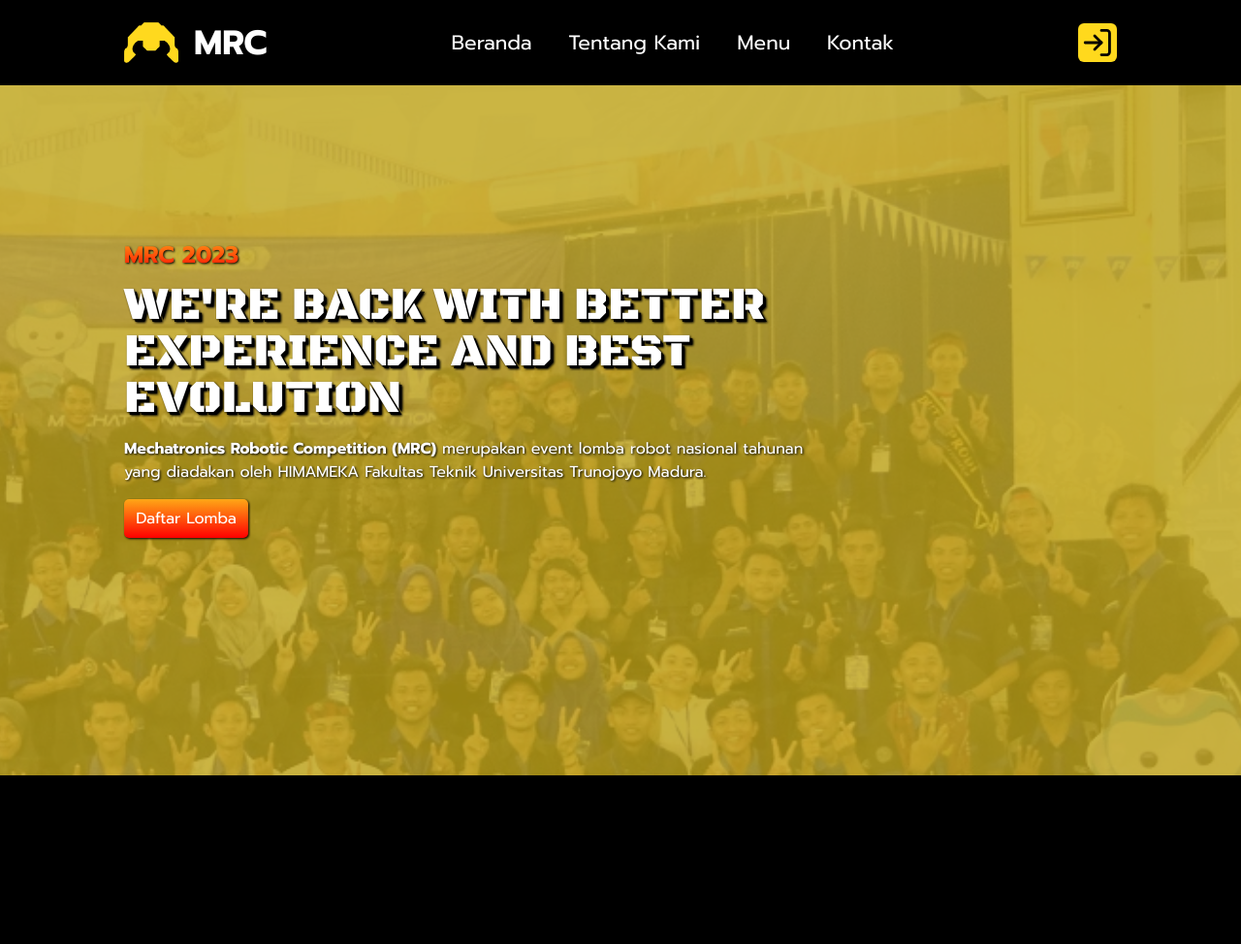
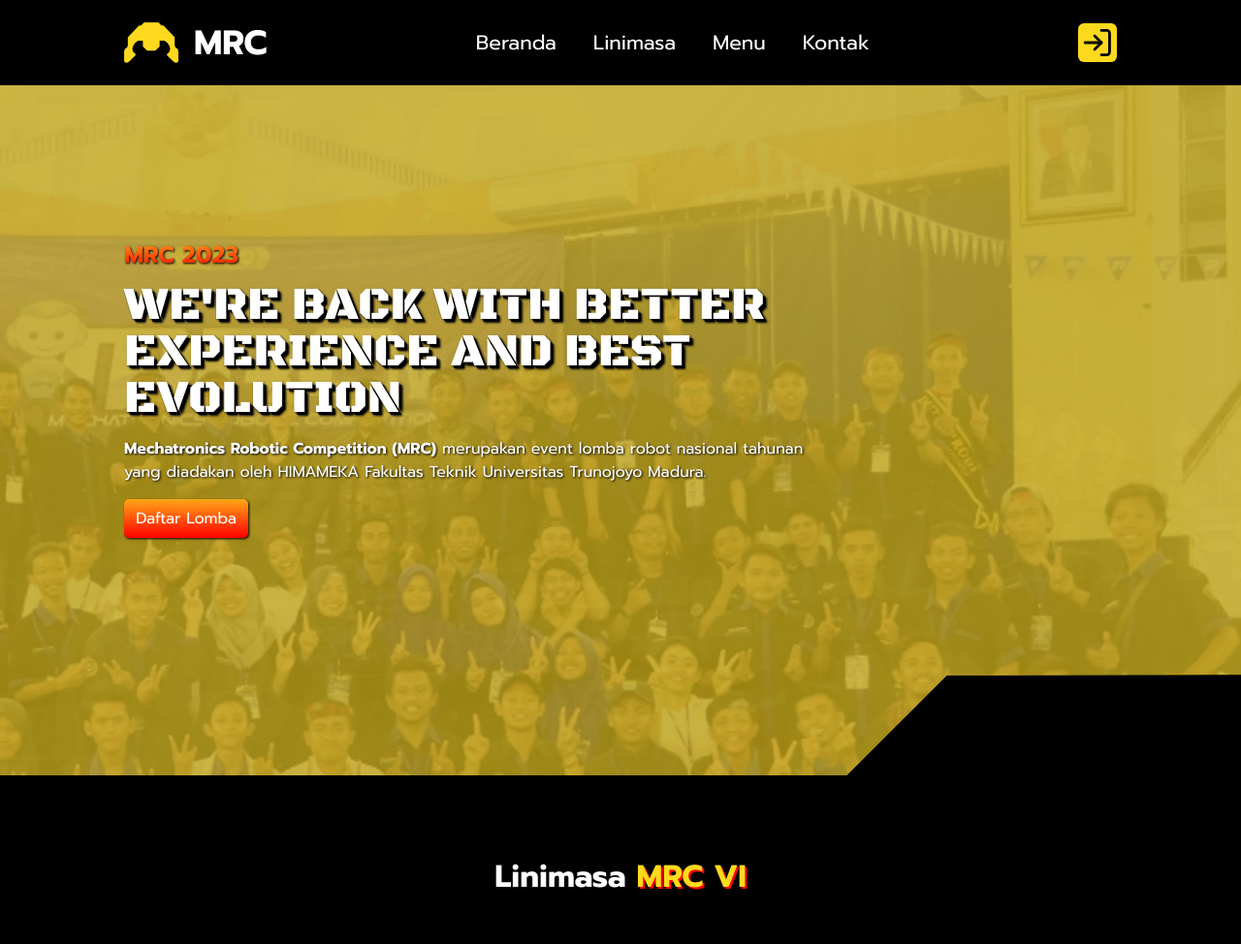
Before and after one commit to ubaidillah-dl/Projek-MRC, a PHP site: page / in a window 1280 px wide. Shown: the top 974 px of the page at 97% size. Run offline with PHP 8.4, Linux system fonts and the light colour scheme.

Commit message:
linimasa

```diff
--- a/css/style.css
+++ b/css/style.css
@@ -135,6 +135,7 @@
 /* Hero */
 .hero {
   position: relative;
+  bottom: 0;
   height: 100vh;
   display: flex;
   align-items: center;
@@ -171,6 +172,10 @@
   position: absolute;
   width: 100%;
   height: 100vh;
+  background-repeat: no-repeat;
+  background-size: contain;
+  background-position: 0 101%;
+  background-image: url(../assets/Background.svg);
 }
 
 .hero .content {
@@ -230,6 +235,29 @@
   scale: 1.04;
   transition: 0.3s;
   filter: drop-shadow(1px 1px 5px var(--bg));
+}
+
+/* Linimasa */
+.linimasa {
+  padding: 1rem 10%;
+  padding-top: 5rem;
+  padding-bottom: 5rem;
+  color: #fff;
+}
+
+.linimasa h2 {
+  text-align: center;
+  font-size: 2rem;
+  margin-bottom: 3rem;
+}
+
+.linimasa h2 span {
+  color: var(--primary);
+  text-shadow: 2px 2px 0 var(--secondary);
+}
+
+.linimasa .row .linimasa-img img {
+  width: 100%;
 }
 
 /* ///////////////////////////////////////////////////////////////// */
--- a/index.html
+++ b/index.html
@@ -34,7 +34,7 @@
       </div>
       <div class="navbar-nav">
         <a href="#Beranda">Beranda</a>
-        <a href="#TentangKami">Tentang Kami</a>
+        <a href="#Linimasa">Linimasa</a>
         <a href="#Menu">Menu</a>
         <a href="#Kontak">Kontak</a>
       </div>
@@ -58,6 +58,17 @@
     </section>
     <!-- Hero end -->
 
+    <!-- Linimasa start-->
+    <section class="linimasa" id="Linimasa">
+      <h2>Linimasa <span>MRC VI</span></h2>
+      <div class="row">
+        <div class="linimasa-img">
+          <img src="assets/Linimasa.svg" alt="" />
+        </div>
+      </div>
+    </section>
+    <!-- Linimasa end -->
+
     <script>
       feather.replace();
     </script>
```
Also changed, not shown: assets/Background.svg (added), assets/Linimasa.png (added), assets/Linimasa.svg (added).
